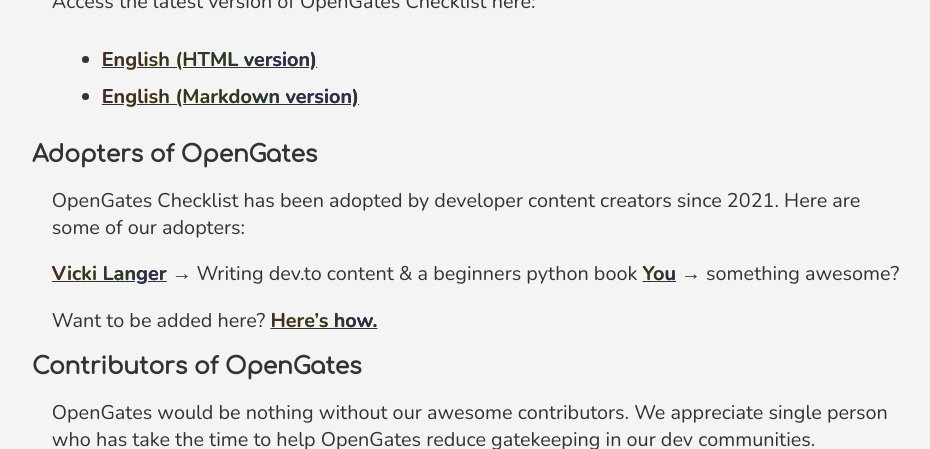
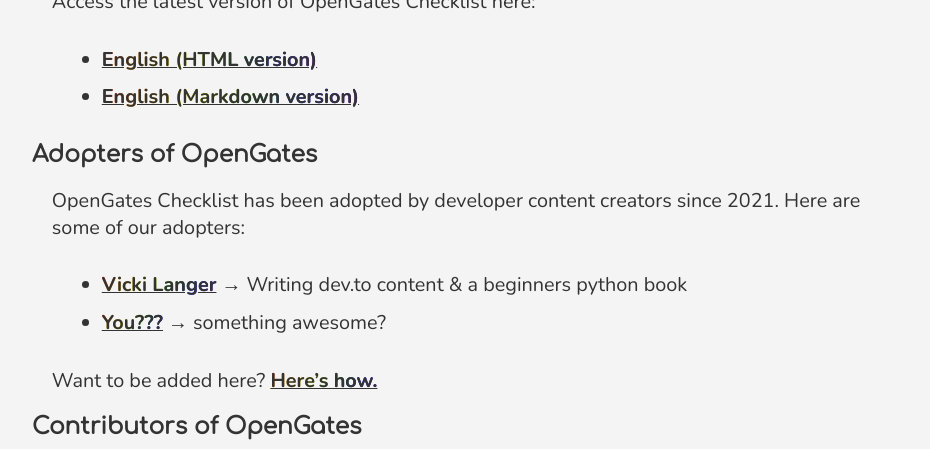
Before and after one commit to VickiLanger/OpenGates, a Jekyll site: the page built from site/home.md, in a window 1280 px wide and 900 px high, scrolled down 618 px, cut to the strip 0-449 px from the top of the window. Shown: the whole strip, without its empty margins (168-1098 px from the left). Built offline with Jekyll 4.4.1, drawn with Linux system fonts in a browser that asks for light colours.

```diff
--- a/site/home.md
+++ b/site/home.md
@@ -16,14 +16,14 @@ Access the latest version of OpenGates Checklist here:
 - [English (HTML version)](https://vickilanger.github.io/OpenGates/checklist/)
 - [English (Markdown version)](https://raw.githubusercontent.com/VickiLanger/OpenGates/main/site/checklist.md)
 
-[//]: <> (## Support OpenGates)
+[//]: <> (### Support OpenGates)
 
 ### Adopters of OpenGates
 OpenGates Checklist has been adopted by developer content creators since 2021. Here are some of our adopters:
 
 
-[Vicki Langer](https://twitter.com/Vicki_Langer) → Writing dev.to content & a beginners python book
-[You](https://github.com/VickiLanger/OpenGates#registering-your-community-as-an-adopter) → something awesome?
+ - [Vicki Langer](https://twitter.com/Vicki_Langer) → Writing dev.to content & a beginners python book
+ - [You???](https://github.com/VickiLanger/OpenGates#registering-your-community-as-an-adopter) → something awesome?
 
 Want to be added here? [Here's how.](https://github.com/VickiLanger/OpenGates#registering-your-community-as-an-adopter)
 
```
Also changed, not shown: README.md (+2 -2 lines).
